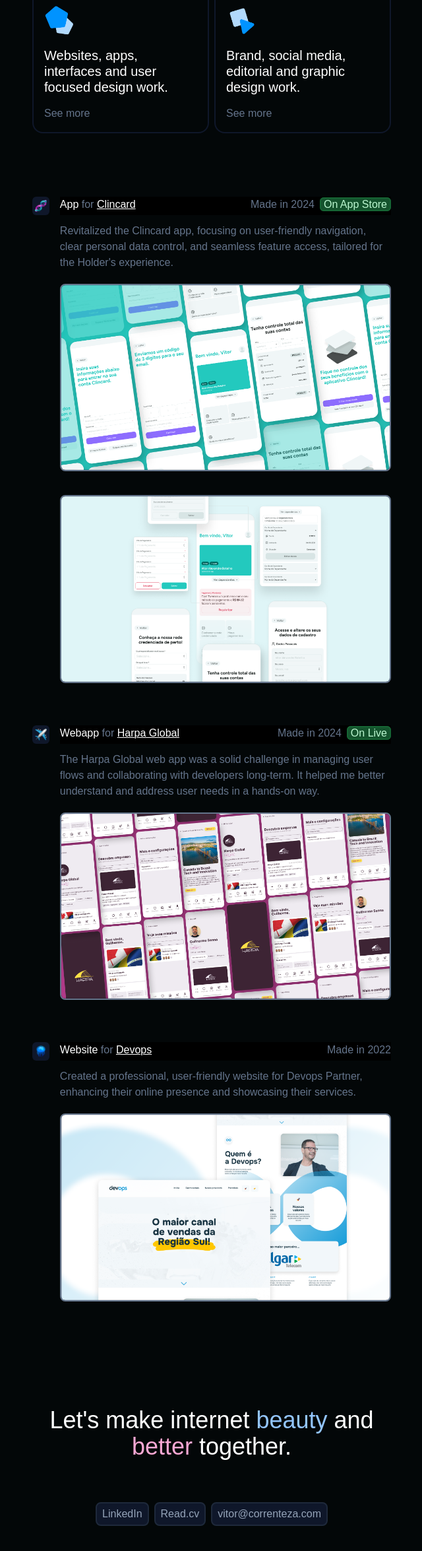
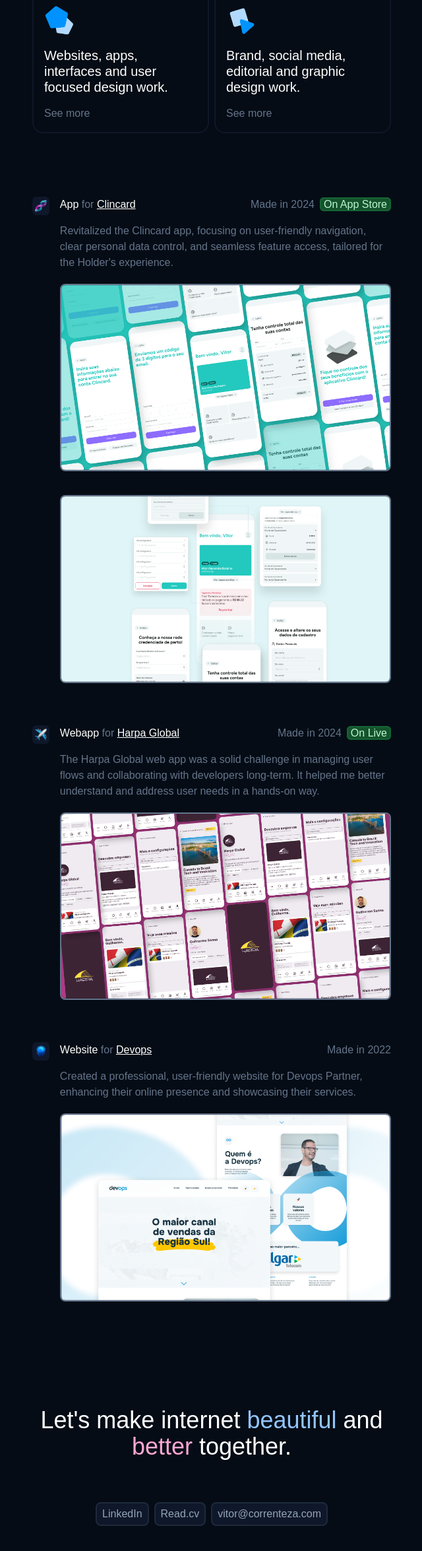
Before and after one commit to vitorbotelhoo/vitorfolio, a Next.js app: page / in a window 1280 px wide. Shown: the part 674-3024 px from the top of the page at 66% size, without its empty margins (319-959 px from the left). Built offline with nearby package versions, Linux system fonts and the light colour scheme; a web font is replaced by a local one.

Commit message:
responsivity details and more corrections

```diff
--- a/app/globals.css
+++ b/app/globals.css
@@ -15,7 +15,7 @@
   --cores-azul-corrente: rgb(0 147 255);
   --cores-azul-marinho: rgb(15 39 82);
   --cores-azul-baleia: rgb(8 21 44);
-  --cores-azul-noite: rgb(3 7 8);
+  --cores-azul-noite: rgb(5, 12, 21);
   --cores-rosa-rosado: rgb(244 219 235);
   --cores-rosa-rosa: rgb(237 166 213);
   --cores-rosa-bord-: rgb(64 19 39);
--- a/app/page.js
+++ b/app/page.js
@@ -37,7 +37,7 @@
 
       {/* Lista de Item */}
 
-    <div className="flex flex-col sm:flex-row gap-2 w-full my-12">
+    <div className="flex flex-col md:sm:flex-row sm:flex-row gap-2 w-full my-12">
 
       <div className="flex align-end justify-start w-full flex-col pr-6 pt-14 pl-4 pb-4 gap-4 rounded-2xl border-slate-900 border-2">
         <img src="icon-product-01.png" className="object-contain h-12 w-12"></img>
@@ -62,7 +62,7 @@
         <img className="w-7 h-7 object-contain rounded-md bg-slate-900 p-1" src="dna.png" ></img>
       </div>
       <div className="flex flex-col gap-1 w-full">
-        <div className="flex bg-black flex-col justify-beetween w-full min-h-7 mb-2 sm:flex-row align-center">
+        <div className="flex flex-col justify-beetween w-full min-h-7 mb-2 sm:flex-row align-center">
           <p className="text-md w-full leading-6">App <span className="text-slate-500">for</span> <a className="underline decoration-1 hover:decoration-2" href="https://clincard.com.br/">Clincard</a></p>
           <p className="text-md w-full text-right leading-6 text-slate-500">Made in 2024
             <span className="bg-green-900 text-green-200 ml-2 px-1 py-0 border-green-800 border-2 rounded-md">On App Store</span></p>
@@ -80,7 +80,7 @@
         <img className="w-7 h-7 object-contain rounded-md bg-slate-900 p-1" src="airplane.png" ></img>
       </div>
       <div className="flex flex-col gap-1 w-full">
-        <div className="flex bg-black flex-col justify-beetween w-full min-h-7 mb-2 sm:flex-row align-center">
+        <div className="flex flex-col justify-beetween w-full min-h-7 mb-2 sm:flex-row align-center">
           <p className="text-md w-full leading-6">Webapp <span className="text-slate-500">for</span> <a className="underline decoration-1 hover:decoration-2" href="https://www.harpa.global/en">Harpa Global</a></p>
           <p className="text-md w-full text-right leading-6 text-slate-500">Made in 2024
             <span className="bg-green-900 text-green-200 ml-2 px-1 py-0 border-green-800 border-2 rounded-md">On Live</span></p>
@@ -97,7 +97,7 @@
         <img className="w-7 h-7 object-contain rounded-md bg-slate-900 p-1" src="jelly.png" ></img>
       </div>
       <div className="flex flex-col gap-1 w-full">
-        <div className="flex bg-black flex-col justify-beetween w-full min-h-7 mb-2 sm:flex-row align-center">
+        <div className="flex flex-col justify-beetween w-full min-h-7 mb-2 sm:flex-row align-center">
           <p className="text-md w-full leading-6">Website <span className="text-slate-500">for</span> <a className="underline decoration-1 hover:decoration-2" href="https://devops.inf.br/">Devops</a></p>
           <p className="text-md w-full text-right leading-6 text-slate-500">Made in 2022</p>
         </div>
@@ -109,7 +109,7 @@
     </div>
 <div className="flex w-full">
     <h3 className="text-4xl w-full mt-24 leading-10 text-center">
-      Let&apos;s make internet <span className="text-blue-300">beauty</span> and <span className="text-pink-300">better</span> together.
+      Let&apos;s make internet <span className="text-blue-300">beautiful</span> and <span className="text-pink-300">better</span> together.
     </h3>
 </div>
   <div className="flex w-full justify-center my-4 flex-row gap-2">
```
